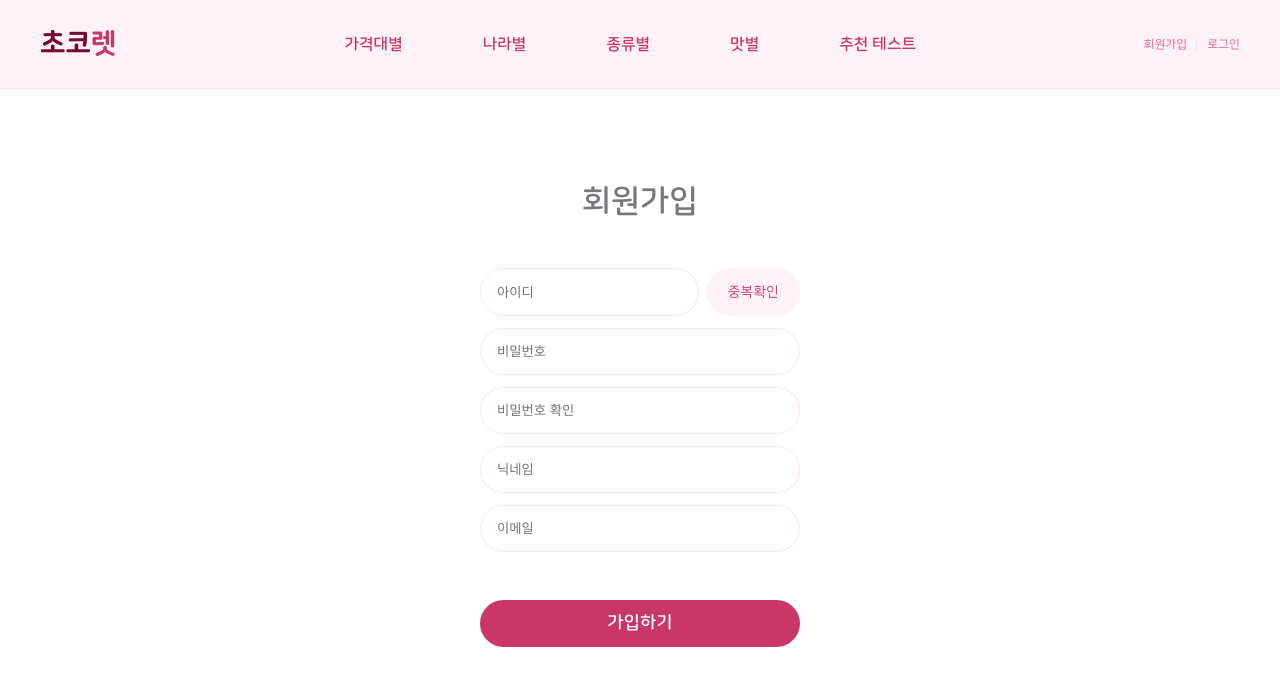
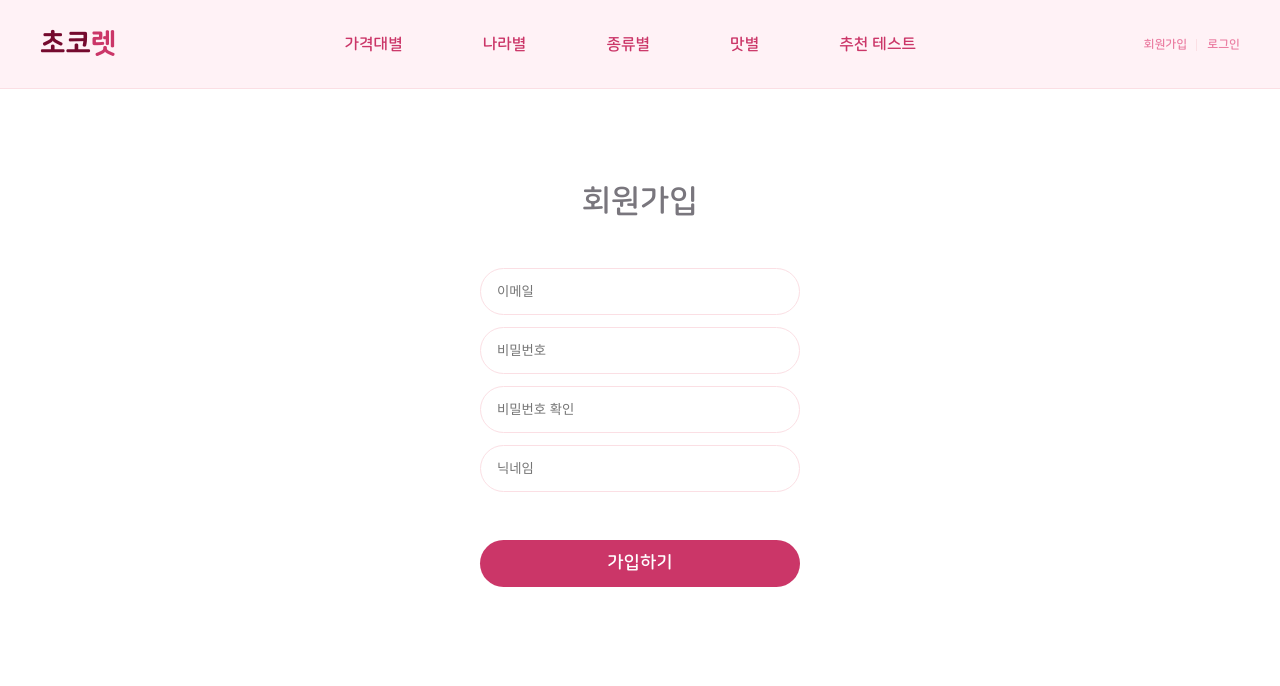
Before and after one commit to soheeyeo/Choco_Let, a Next.js app: page /join in a window 1280 px wide. Shown: the top 686 px of the page. Built offline with nearby package versions, Linux system fonts and the light colour scheme.

Commit message:
:lipstick: Modify join form UI

```diff
--- a/app/join/JoinForm.js
+++ b/app/join/JoinForm.js
@@ -1,16 +1,13 @@
 export default function JoinForm({ styles }) {
     return (
         <form className="account_form">
-            <div className={styles.id_container}>
-                <input
-                    type="text"
-                    id="id"
-                    name="id"
-                    placeholder="아이디"
-                    className="account_input"
-                />
-                <button className={styles.check_id}>중복확인</button>
-            </div>
+            <input
+                type="email"
+                id="email"
+                name="email"
+                placeholder="이메일"
+                className="account_input"
+            />
 
             <input
                 type="password"
@@ -33,13 +30,7 @@
                 placeholder="닉네임"
                 className="account_input"
             />
-            <input
-                type="email"
-                id="email"
-                name="email"
-                placeholder="이메일"
-                className="account_input"
-            />
+
             <button type="submit" className={`submit_btn ${styles.join_btn}`}>
                 가입하기
             </button>
--- a/app/join/join.module.css
+++ b/app/join/join.module.css
@@ -1,18 +1,3 @@
-.id_container {
-    display: flex;
-    flex: 2 1 auto;
-    gap: 7px;
-}
-
-.check_id {
-    padding: 16px 15px;
-    font-size: 14px;
-    width: 40%;
-    color: var(--main-color);
-    background-color: var(--sub-color);
-    border-radius: 41px;
-}
-
 .join_btn {
     margin-top: 36px;
 }
```
Also changed, not shown: app/login/page.js (+9 -1 lines).
